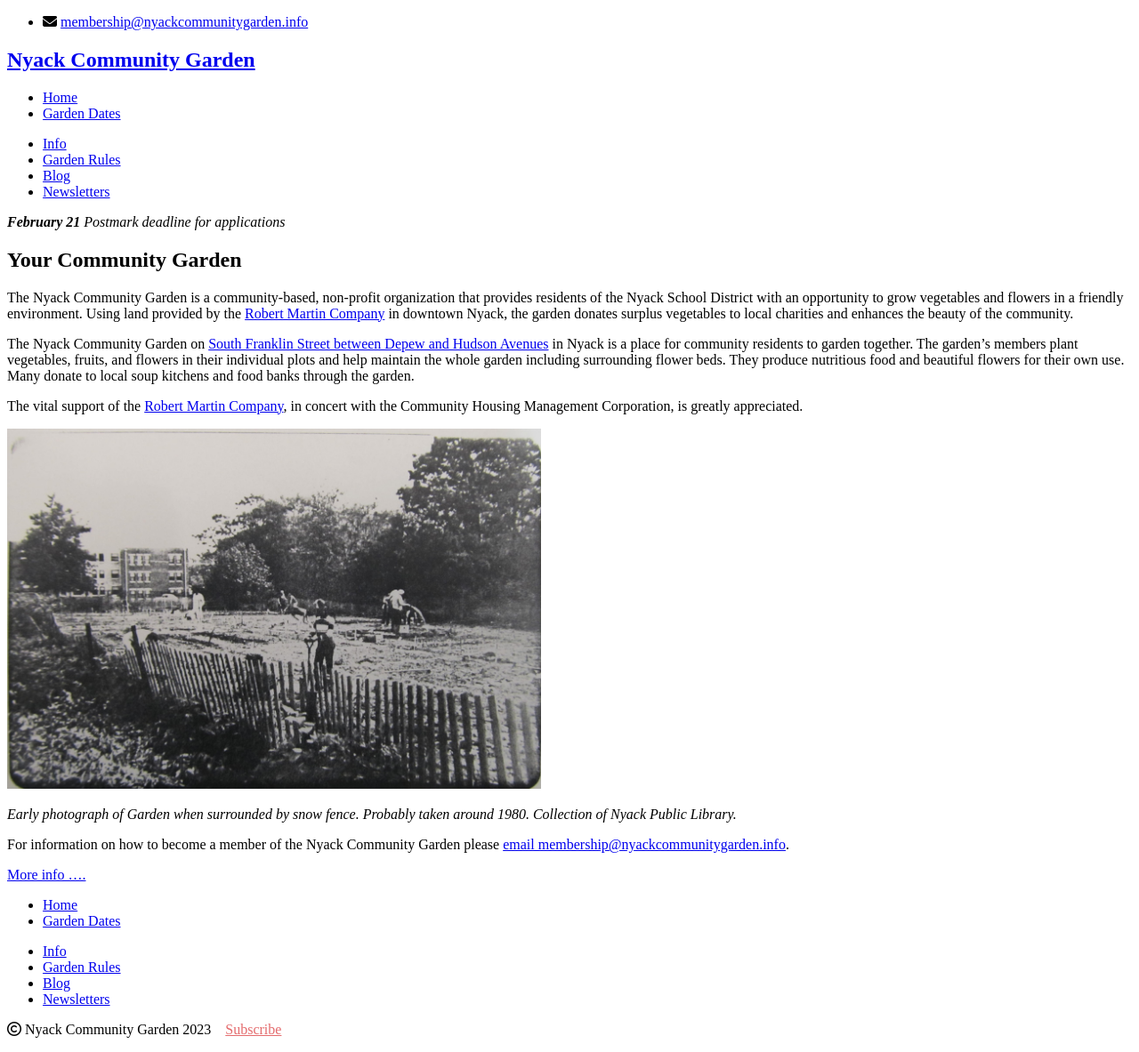
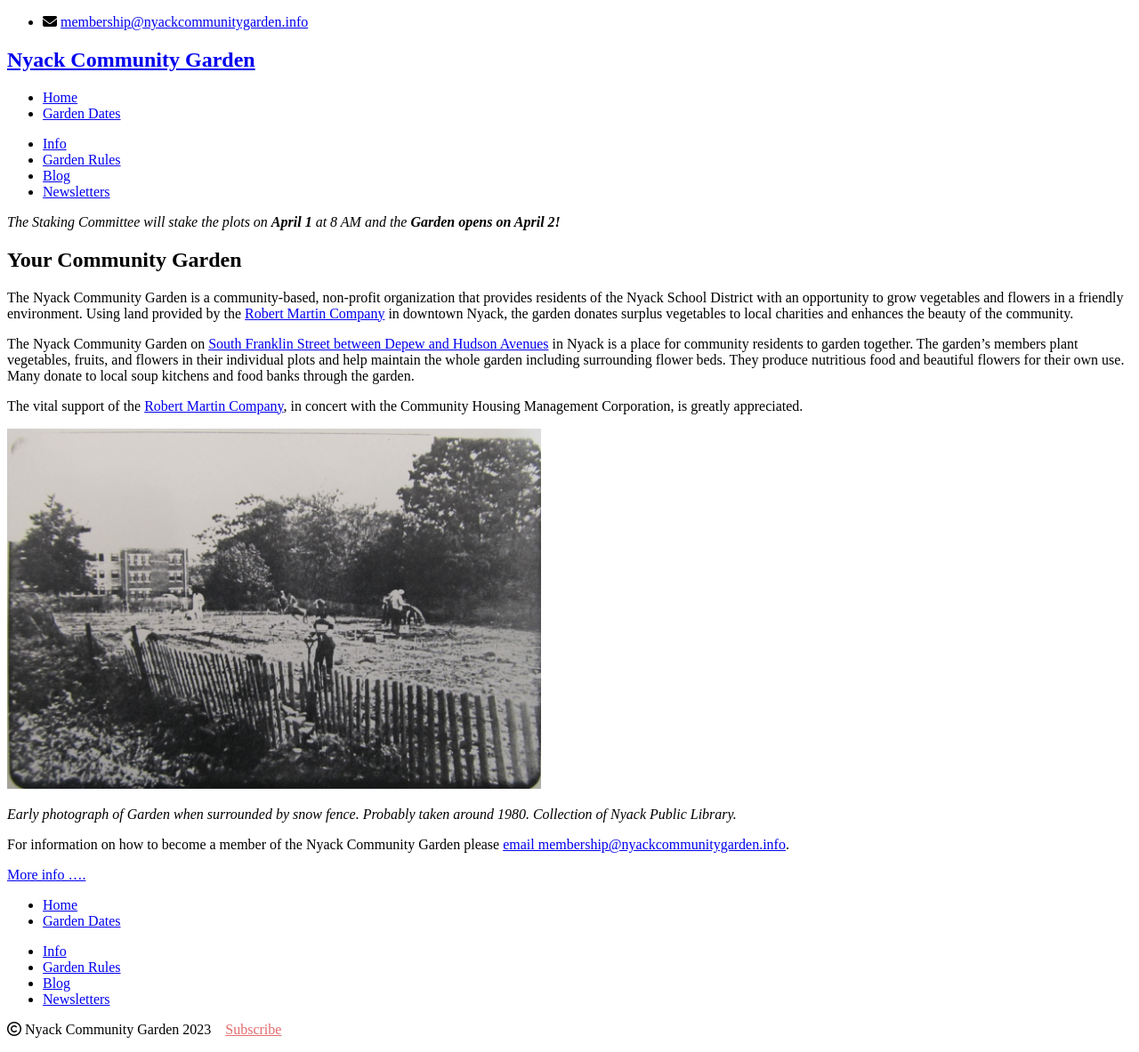
Before and after one commit to bosborne/nyackcommunitygarden, a Jekyll site: the page built from index.md, in a window 1280 px wide. Shown: the whole page at 89% size. Built offline with Jekyll 4.4.1, drawn with Linux system fonts in a browser that asks for light colours; nearby versions of some CDN libraries; library files that are not in the unit come from our copies.

Commit message:
Enter opending dates

```diff
--- a/_layouts/default.html
+++ b/_layouts/default.html
@@ -22,7 +22,7 @@
       <div class="bannerbox">
         <p>
           <i>
-            <b>February 21</b> Postmark deadline for applications
+            The Staking Committee will stake the plots on <b>April 1</b> at 8 AM and the <b>Garden opens on April 2!</b>
           </i>
         </p>
       </div>
```
